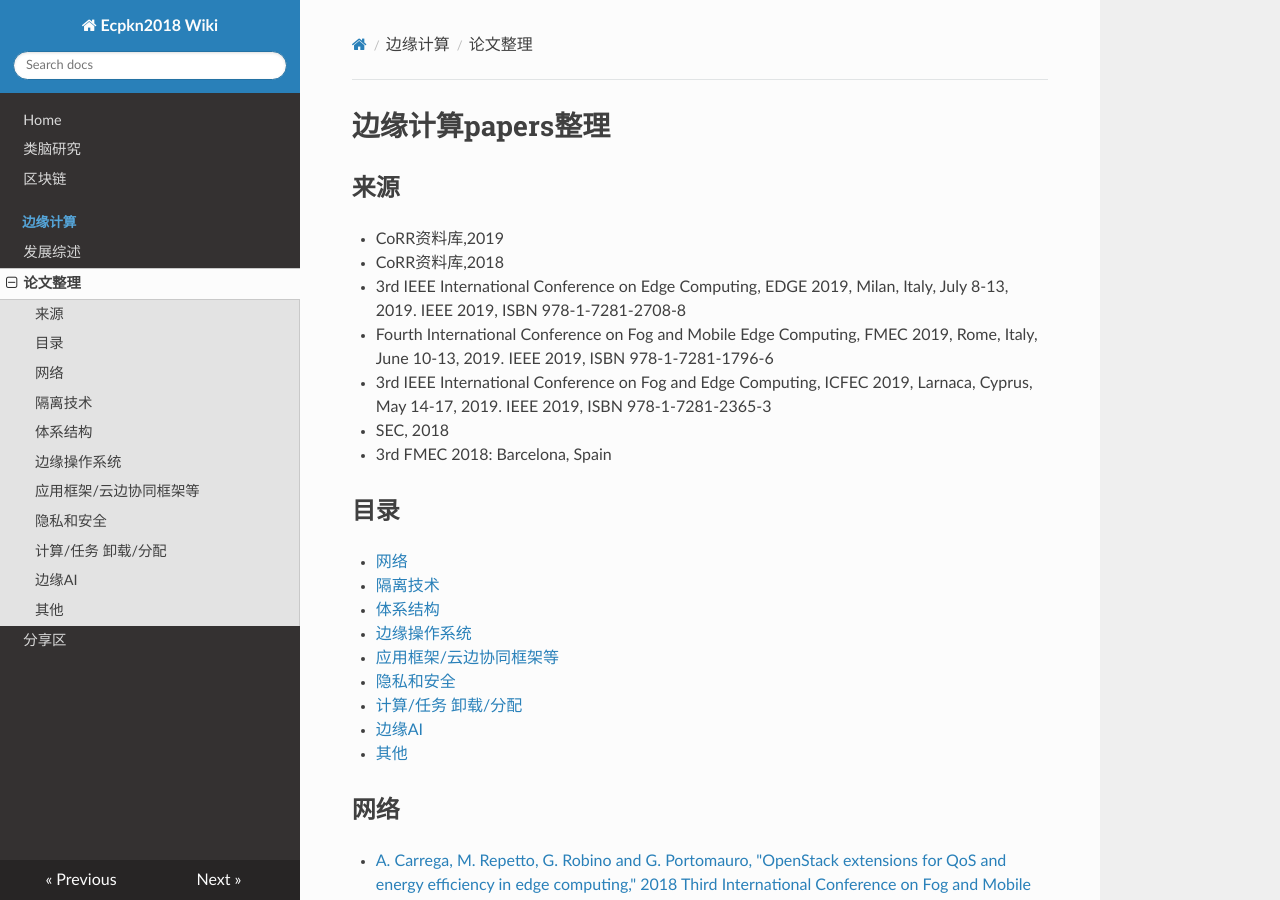
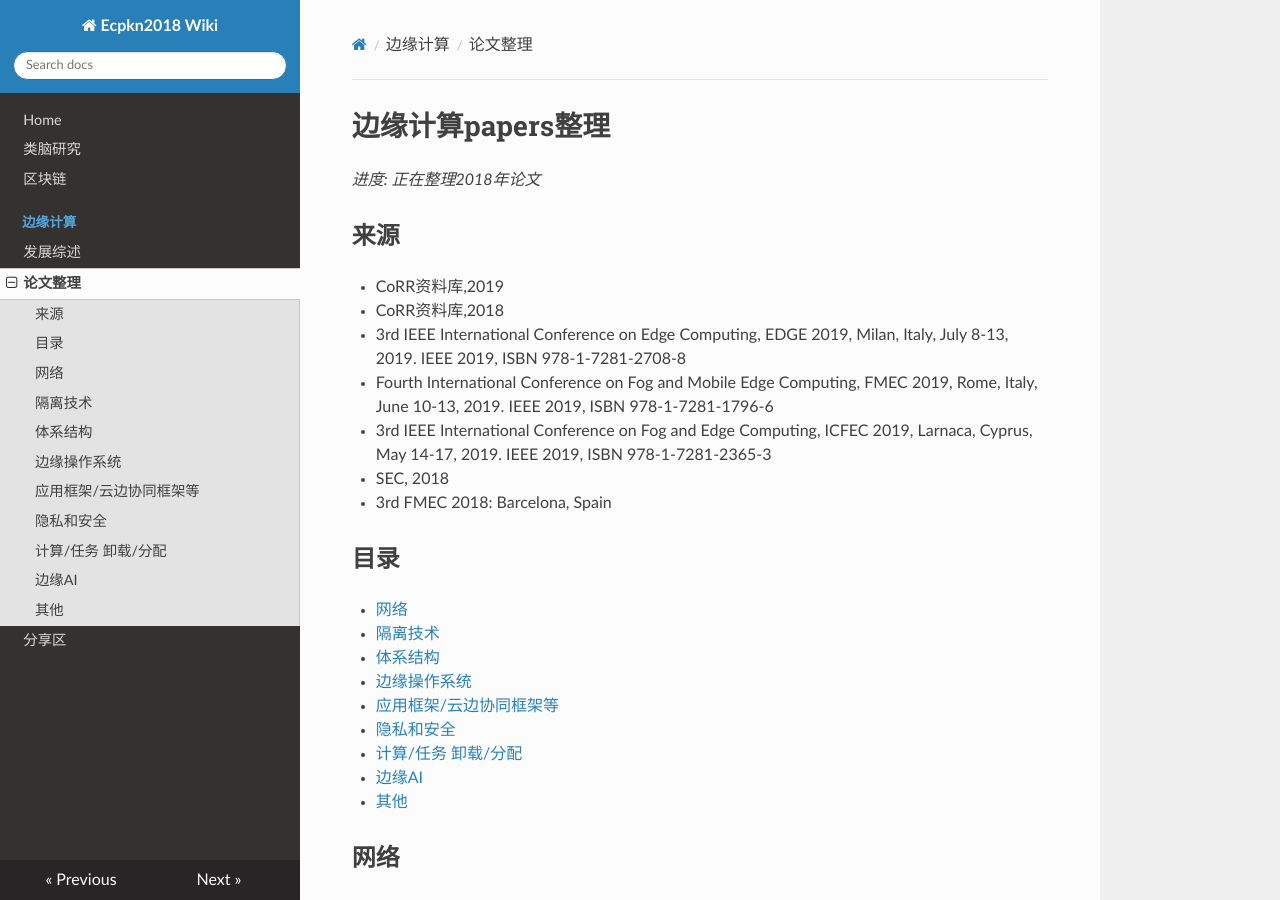
Before and after one commit to Ecpkn/wiki, an MkDocs documentation site: the page built from docs/Lenno/边缘计算论文整理.md, in a window 1280 px wide and 900 px high. Built offline with MkDocs 1.6.1, drawn with Linux system fonts in a browser that asks for light colours; nearby versions of some CDN libraries.

Commit message:
papers整理修改

```diff
--- a/docs/Lenno/边缘计算论文整理.md
+++ b/docs/Lenno/边缘计算论文整理.md
@@ -1,4 +1,6 @@
 # 边缘计算papers整理
+
+*进度: 正在整理2018年论文*
 
 ## 来源
 - CoRR资料库,2019
```
